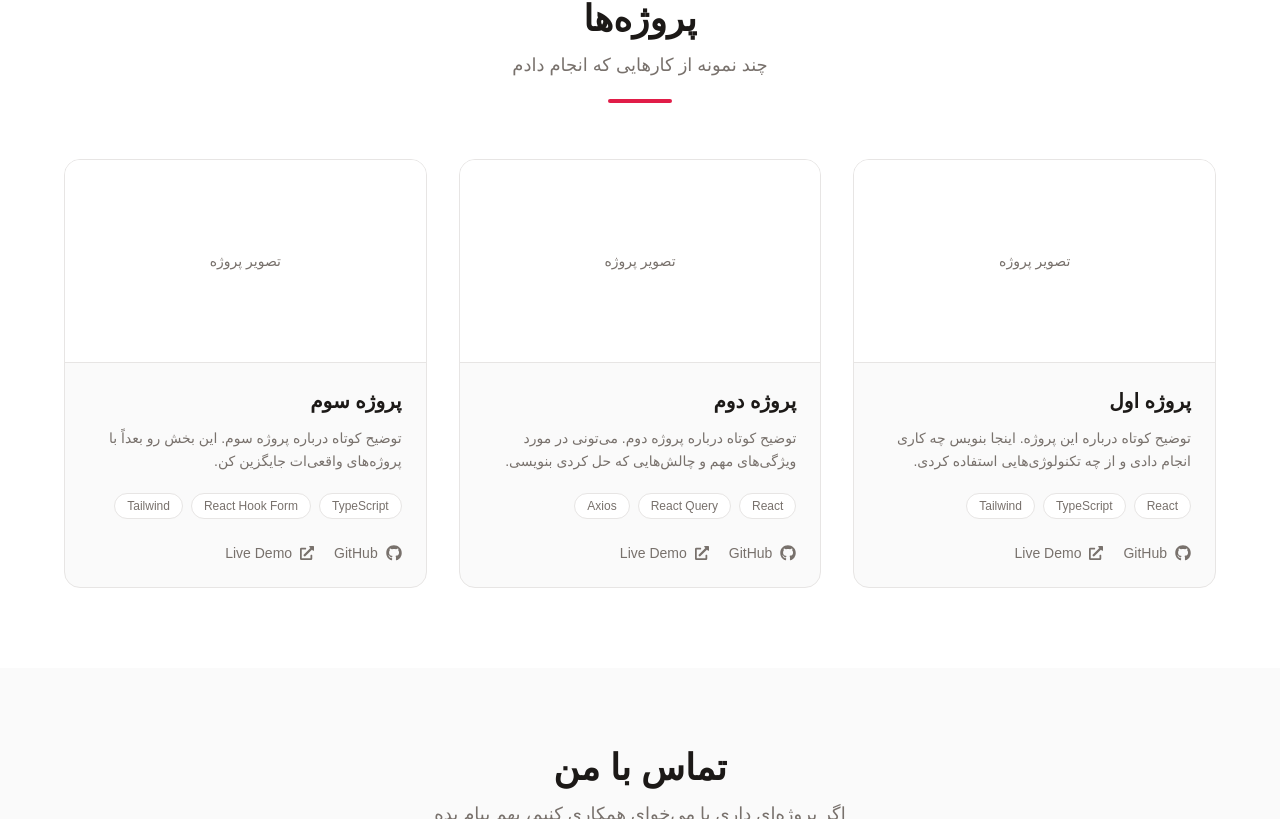
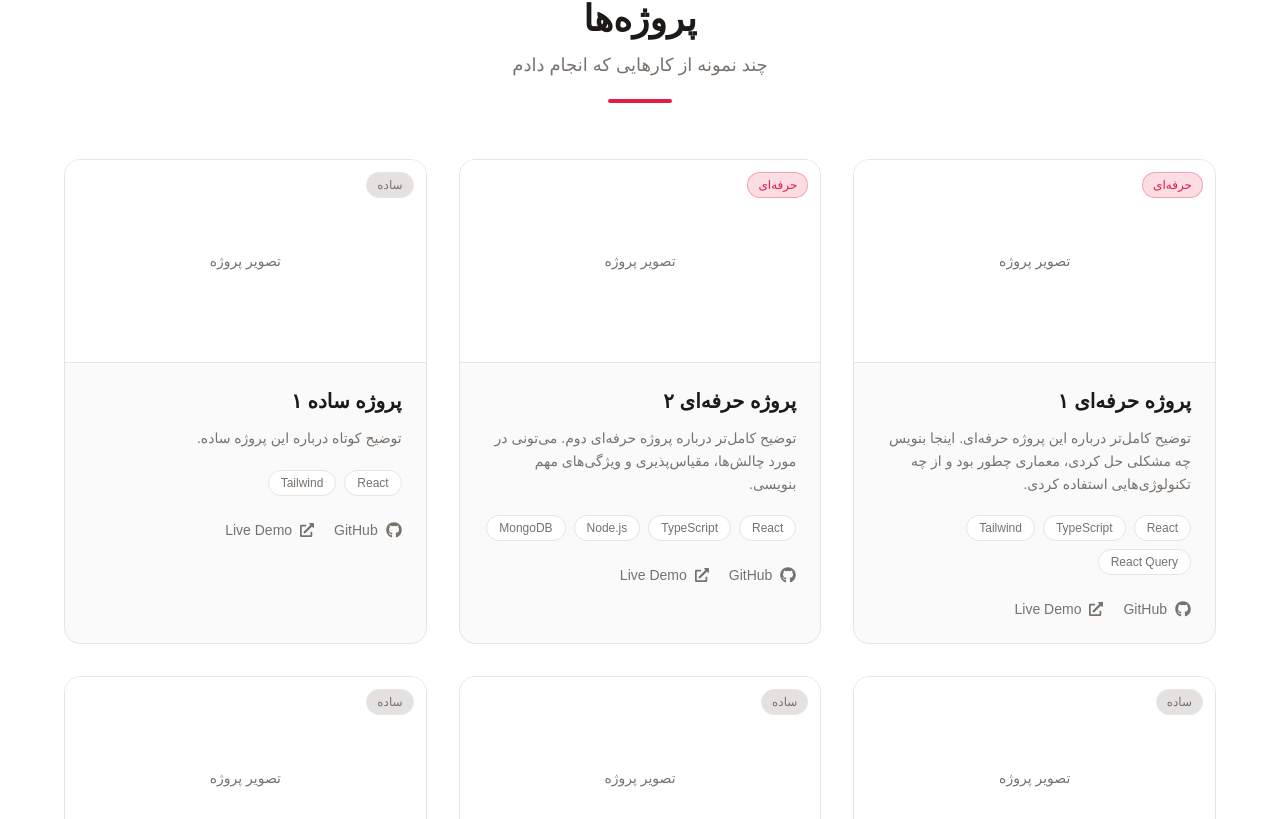
Before and after one commit to Mamziii/portfolio, a React (Vite) app: page / in a window 1280 px wide. Shown: the part 1981-2800 px from the top of the page. Built offline with nearby package versions, Linux system fonts and the light colour scheme.

Commit message:
fix some bug

```diff
--- a/package.json
+++ b/package.json
@@ -14,7 +14,9 @@
     "framer-motion": "^14.6.0",
     "react": "^19.3.1",
     "react-dom": "^19.3.1",
+    "react-hook-form": "^7.89.0",
     "react-icons": "^5.7.0",
+    "react-router-dom": "^7.18.4",
     "tailwindcss": "^4.3.3"
   },
   "devDependencies": {
--- a/src/components/Contact.tsx
+++ b/src/components/Contact.tsx
@@ -1,19 +1,31 @@
-import { useState, FormEvent } from 'react'
+import { useForm } from 'react-hook-form'
 import { FaGithub, FaLinkedin, FaEnvelope } from 'react-icons/fa'
 
+type FormValues = {
+  name: string
+  email: string
+  message: string
+}
+
 export default function Contact() {
-  const [formData, setFormData] = useState({
-    name: '',
-    email: '',
-    message: '',
+  const {
+    register,
+    handleSubmit,
+    reset,
+    formState: { errors, isSubmitting },
+  } = useForm<FormValues>({
+    defaultValues: {
+      name: '',
+      email: '',
+      message: '',
+    },
   })
 
-  const handleSubmit = (e: FormEvent) => {
-    e.preventDefault()
+  const onSubmit = (data: FormValues) => {
     // فعلاً فقط لاگ می‌کنیم. بعداً می‌تونیم به ایمیل یا سرویس متصل کنیم
-    console.log('Form submitted:', formData)
+    console.log('Form submitted:', data)
     alert('پیام شما با موفقیت ارسال شد!')
-    setFormData({ name: '', email: '', message: '' })
+    reset()
   }
 
   return (
@@ -89,7 +101,7 @@ export default function Contact() {
           </div>
 
           {/* Contact Form */}
-          <form onSubmit={handleSubmit} className="space-y-5">
+          <form onSubmit={handleSubmit(onSubmit)} className="space-y-5" noValidate>
             <div>
               <label htmlFor="name" className="block text-sm text-muted mb-1.5">
                 نام
@@ -97,12 +109,16 @@ export default function Contact() {
               <input
                 id="name"
                 type="text"
-                required
-                value={formData.name}
-                onChange={(e) => setFormData({ ...formData, name: e.target.value })}
+                {...register('name', {
+                  required: 'نام الزامی است',
+                  minLength: { value: 2, message: 'نام باید حداقل ۲ کاراکتر باشد' },
+                })}
                 className="w-full px-4 py-3 rounded-xl bg-card border border-border text-foreground placeholder:text-muted/60 focus:outline-none focus:border-accent transition-colors"
                 placeholder="نام شما"
               />
+              {errors.name && (
+                <p className="mt-1.5 text-sm text-red-500">{errors.name.message}</p>
+              )}
             </div>
 
             <div>
@@ -112,12 +128,19 @@ export default function Contact() {
               <input
                 id="email"
                 type="email"
-                required
-                value={formData.email}
-                onChange={(e) => setFormData({ ...formData, email: e.target.value })}
+                {...register('email', {
+                  required: 'ایمیل الزامی است',
+                  pattern: {
+                    value: /^[A-Z0-9._%+-]+@[A-Z0-9.-]+\.[A-Z]{2,}$/i,
+                    message: 'ایمیل معتبر وارد کنید',
+                  },
+                })}
                 className="w-full px-4 py-3 rounded-xl bg-card border border-border text-foreground placeholder:text-muted/60 focus:outline-none focus:border-accent transition-colors"
                 placeholder="email@example.com"
               />
+              {errors.email && (
+                <p className="mt-1.5 text-sm text-red-500">{errors.email.message}</p>
+              )}
             </div>
 
             <div>
@@ -126,20 +149,25 @@ export default function Contact() {
               </label>
               <textarea
                 id="message"
-                required
                 rows={5}
-                value={formData.message}
-                onChange={(e) => setFormData({ ...formData, message: e.target.value })}
+                {...register('message', {
+                  required: 'پیام الزامی است',
+                  minLength: { value: 10, message: 'پیام باید حداقل ۱۰ کاراکتر باشد' },
+                })}
                 className="w-full px-4 py-3 rounded-xl bg-card border border-border text-foreground placeholder:text-muted/60 focus:outline-none focus:border-accent transition-colors resize-none"
                 placeholder="پیامت رو بنویس..."
               />
+              {errors.message && (
+                <p className="mt-1.5 text-sm text-red-500">{errors.message.message}</p>
+              )}
             </div>
 
             <button
               type="submit"
-              className="w-full py-3.5 rounded-full bg-accent hover:bg-accent-light text-white font-medium transition-colors shadow-lg shadow-accent/20"
+              disabled={isSubmitting}
+              className="w-full py-3.5 rounded-full bg-accent hover:bg-accent-light text-white font-medium transition-colors shadow-lg shadow-accent/20 disabled:opacity-60 disabled:cursor-not-allowed"
             >
-              ارسال پیام
+              {isSubmitting ? 'در حال ارسال...' : 'ارسال پیام'}
             </button>
           </form>
         </div>
--- a/src/components/Projects.tsx
+++ b/src/components/Projects.tsx
@@ -1,32 +1,75 @@
+import { Link } from 'react-router-dom'
 import { FaGithub, FaExternalLinkAlt } from 'react-icons/fa'
 
-const projects = [
+type Project = {
+  id: number
+  title: string
+  description: string
+  techs: string[]
+  github: string
+  demo: string
+  type: 'professional' | 'simple'
+}
+
+const projects: Project[] = [
+  // ========== پروژه‌های حرفه‌ای (اول) ==========
   {
     id: 1,
-    title: 'پروژه اول',
+    title: 'پروژه حرفه‌ای ۱',
     description:
-      'توضیح کوتاه درباره این پروژه. اینجا بنویس چه کاری انجام دادی و از چه تکنولوژی‌هایی استفاده کردی.',
-    techs: ['React', 'TypeScript', 'Tailwind'],
+      'توضیح کامل‌تر درباره این پروژه حرفه‌ای. اینجا بنویس چه مشکلی حل کردی، معماری چطور بود و از چه تکنولوژی‌هایی استفاده کردی.',
+    techs: ['React', 'TypeScript', 'Tailwind', 'React Query'],
     github: 'https://github.com/Mamziii',
     demo: '#',
+    type: 'professional',
   },
   {
     id: 2,
-    title: 'پروژه دوم',
+    title: 'پروژه حرفه‌ای ۲',
     description:
-      'توضیح کوتاه درباره پروژه دوم. می‌تونی در مورد ویژگی‌های مهم و چالش‌هایی که حل کردی بنویسی.',
-    techs: ['React', 'React Query', 'Axios'],
+      'توضیح کامل‌تر درباره پروژه حرفه‌ای دوم. می‌تونی در مورد چالش‌ها، مقیاس‌پذیری و ویژگی‌های مهم بنویسی.',
+    techs: ['React', 'TypeScript', 'Node.js', 'MongoDB'],
     github: 'https://github.com/Mamziii',
     demo: '#',
+    type: 'professional',
+  },
+
+  // ========== پروژه‌های ساده‌تر (بعد) ==========
+  {
+    id: 3,
+    title: 'پروژه ساده ۱',
+    description: 'توضیح کوتاه درباره این پروژه ساده.',
+    techs: ['React', 'Tailwind'],
+    github: 'https://github.com/Mamziii',
+    demo: '#',
+    type: 'simple',
   },
   {
-    id: 3,
-    title: 'پروژه سوم',
-    description:
-      'توضیح کوتاه درباره پروژه سوم. این بخش رو بعداً با پروژه‌های واقعی‌ات جایگزین کن.',
-    techs: ['TypeScript', 'React Hook Form', 'Tailwind'],
+    id: 4,
+    title: 'پروژه ساده ۲',
+    description: 'توضیح کوتاه درباره پروژه ساده دوم.',
+    techs: ['React', 'TypeScript'],
     github: 'https://github.com/Mamziii',
     demo: '#',
+    type: 'simple',
+  },
+  {
+    id: 5,
+    title: 'پروژه ساده ۳',
+    description: 'توضیح کوتاه درباره پروژه ساده سوم.',
+    techs: ['React', 'React Hook Form'],
+    github: 'https://github.com/Mamziii',
+    demo: '#',
+    type: 'simple',
+  },
+  {
+    id: 6,
+    title: 'پروژه ساده ۴',
+    description: 'توضیح کوتاه درباره پروژه ساده چهارم.',
+    techs: ['TypeScript', 'Tailwind'],
+    github: 'https://github.com/Mamziii',
+    demo: '#',
+    type: 'simple',
   },
 ]
 
@@ -48,13 +91,25 @@ export default function Projects() {
         {/* Projects Grid */}
         <div className="grid grid-cols-1 md:grid-cols-2 lg:grid-cols-3 gap-8">
           {projects.map((project) => (
-            <article
+            <Link
               key={project.id}
-              className="group bg-background border border-border rounded-2xl overflow-hidden hover:border-accent/50 transition-all duration-300 hover:shadow-lg"
+              to={`/projects/${project.id}`}
+              className="group bg-background border border-border rounded-2xl overflow-hidden hover:border-accent/50 transition-all duration-300 hover:shadow-lg block"
             >
               {/* Image Placeholder */}
-              <div className="aspect-video bg-card border-b border-border flex items-center justify-center">
+              <div className="aspect-video bg-card border-b border-border flex items-center justify-center relative">
                 <span className="text-muted text-sm">تصویر پروژه</span>
+
+                {/* Badge نوع پروژه */}
+                <span
+                  className={`absolute top-3 right-3 px-2.5 py-1 text-xs rounded-full font-medium ${
+                    project.type === 'professional'
+                      ? 'bg-accent/15 text-accent border border-accent/30'
+                      : 'bg-muted/20 text-muted border border-border'
+                  }`}
+                >
+                  {project.type === 'professional' ? 'حرفه‌ای' : 'ساده'}
+                </span>
               </div>
 
               {/* Content */}
@@ -81,28 +136,34 @@ export default function Projects() {
 
                 {/* Links */}
                 <div className="flex items-center gap-5">
-                  <a
-                    href={project.github}
-                    target="_blank"
-                    rel="noopener noreferrer"
-                    className="flex items-center gap-2 text-sm text-muted hover:text-accent transition-colors"
+                  <span
+                    onClick={(e) => {
+                      e.preventDefault()
+                      e.stopPropagation()
+                      window.open(project.github, '_blank')
+                    }}
+                    className="flex items-center gap-2 text-sm text-muted hover:text-accent transition-colors cursor-pointer"
                   >
                     <FaGithub className="text-base" />
                     GitHub
-                  </a>
+                  </span>
 
-                  <a
-                    href={project.demo}
-                    target="_blank"
-                    rel="noopener noreferrer"
-                    className="flex items-center gap-2 text-sm text-muted hover:text-accent transition-colors"
+                  <span
+                    onClick={(e) => {
+                      e.preventDefault()
+                      e.stopPropagation()
+                      if (project.demo !== '#') {
+                        window.open(project.demo, '_blank')
+                      }
+                    }}
+                    className="flex items-center gap-2 text-sm text-muted hover:text-accent transition-colors cursor-pointer"
                   >
                     <FaExternalLinkAlt className="text-sm" />
                     Live Demo
-                  </a>
+                  </span>
                 </div>
               </div>
-            </article>
+            </Link>
           ))}
         </div>
       </div>
--- a/src/main.tsx
+++ b/src/main.tsx
@@ -2,11 +2,14 @@ import { createRoot } from "react-dom/client";
 import App from "./App.tsx";
 import { ThemeProvider } from "./context/ThemeContext";
 import "./index.css";
+import { BrowserRouter } from "react-router-dom";
 
 createRoot(document.getElementById("root")!).render(
   <>
-    <ThemeProvider>
-      <App />
-    </ThemeProvider>
+    <BrowserRouter>
+      <ThemeProvider>
+        <App />
+      </ThemeProvider>
+    </BrowserRouter>
   </>,
 );
```
Also changed, not shown: 1 other file (tests, documents, lock files or other folders).
